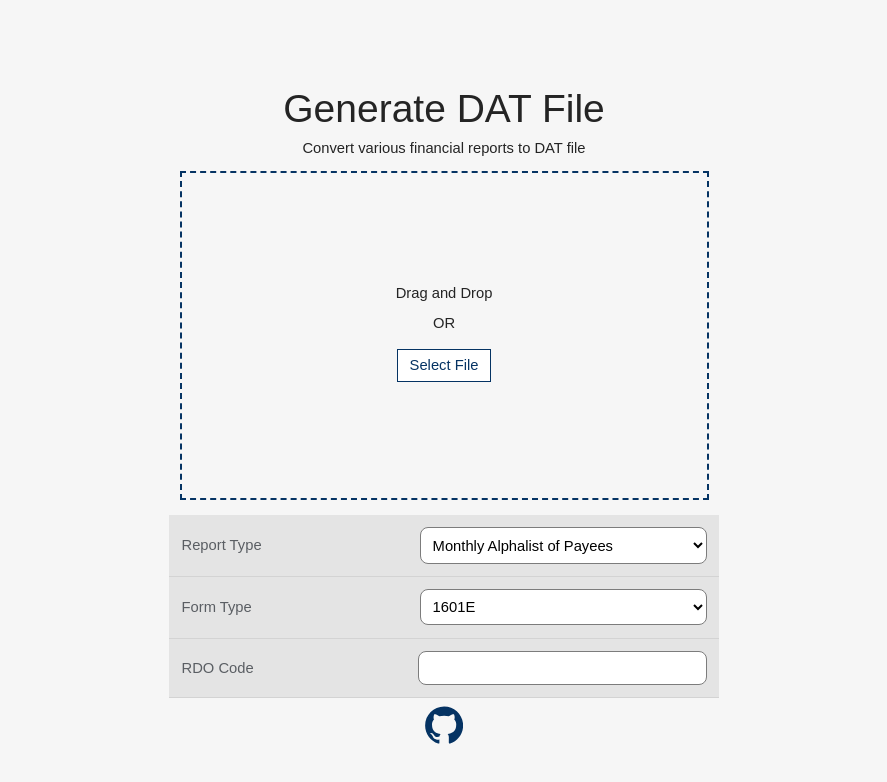
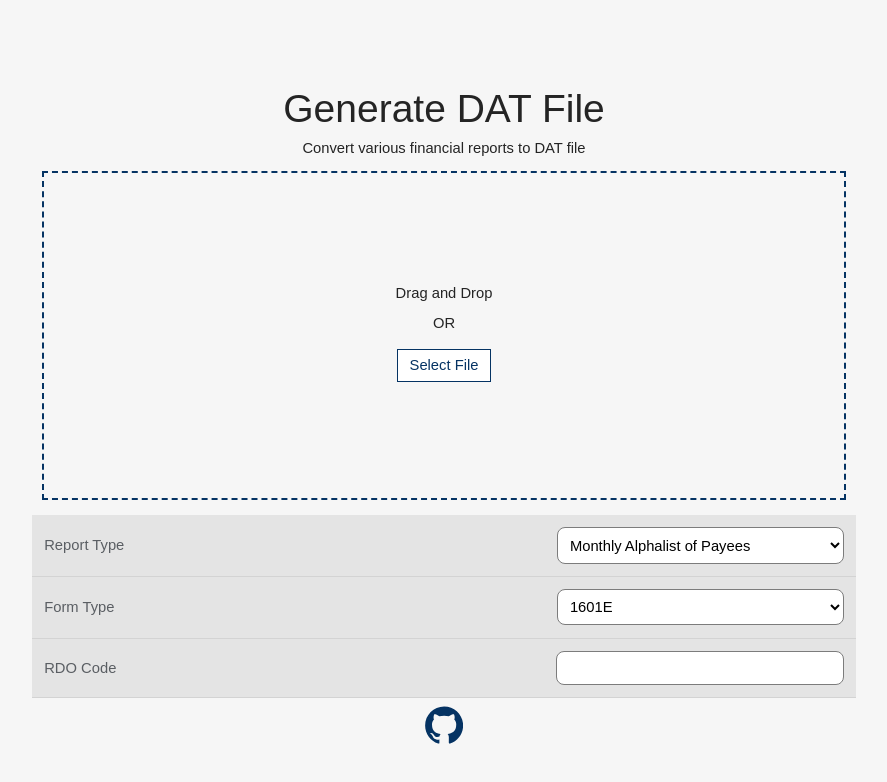
Before and after one commit to github-user-418848/file-converter, a Vue app: page /gen-dat-file/map/1601E in a window 1280 px wide. Shown: the top 782 px of the page, without its empty margins (196-1083 px from the left). Built offline with nearby package versions, Linux system fonts and the light colour scheme.

Commit message:
set a global variable --default-width

```diff
--- a/src/components/DownloadCard.vue
+++ b/src/components/DownloadCard.vue
@@ -99,7 +99,7 @@ export default {
     flex-wrap: wrap;
     align-items: center;
     padding: .8rem;
-    max-width: clamp(12.5rem, 12.5rem + 26.0417vw, 43.75rem);
+    max-width: var(--default-width);
     width: 100%;
     row-gap: .5rem;
     margin: 0 auto;
--- a/src/components/DropZone.vue
+++ b/src/components/DropZone.vue
@@ -40,7 +40,7 @@ export default {
 
 <style scoped>
 .dropzone {
-    max-width: clamp(12.5rem, 12.5rem + 26.0417vw, 43.75rem);
+    max-width: var(--default-width);
     width: 100%;
     height: clamp(12.5rem, 12.5rem + 10.4167vw, 25rem);
     display: flex;
--- a/src/components/FormattingOptions.vue
+++ b/src/components/FormattingOptions.vue
@@ -91,7 +91,7 @@ export default {
     flex-wrap: wrap;
     align-items: center;
     padding: .8rem;
-    max-width: clamp(12.5rem, 12.5rem + 26.0417vw, 43.75rem);
+    max-width: var(--default-width);
     width: 100%;
     margin: 0 auto;
     justify-content: space-between;
--- a/src/style.css
+++ b/src/style.css
@@ -56,6 +56,9 @@ table {
 :root {
 
   --primary: #053363;
+
+  /* clamp(12.5rem, 12.5rem + 26.0417vw, 43.75rem); */
+  --default-width: clamp(15.625rem, 15.625rem + 43.75vw, 68.125rem);
 
   font-family: Inter, system-ui, Avenir, Helvetica, Arial, sans-serif;
   line-height: 1.5;
```
